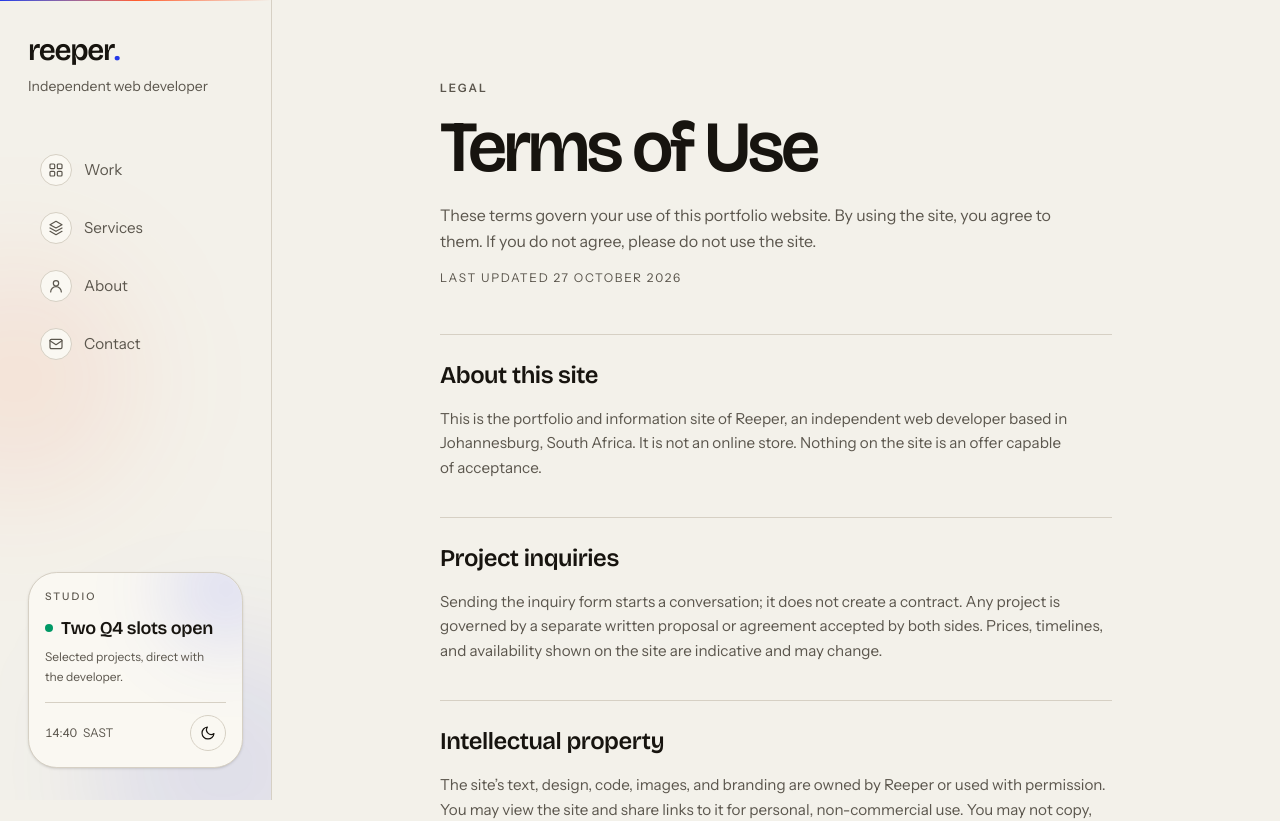
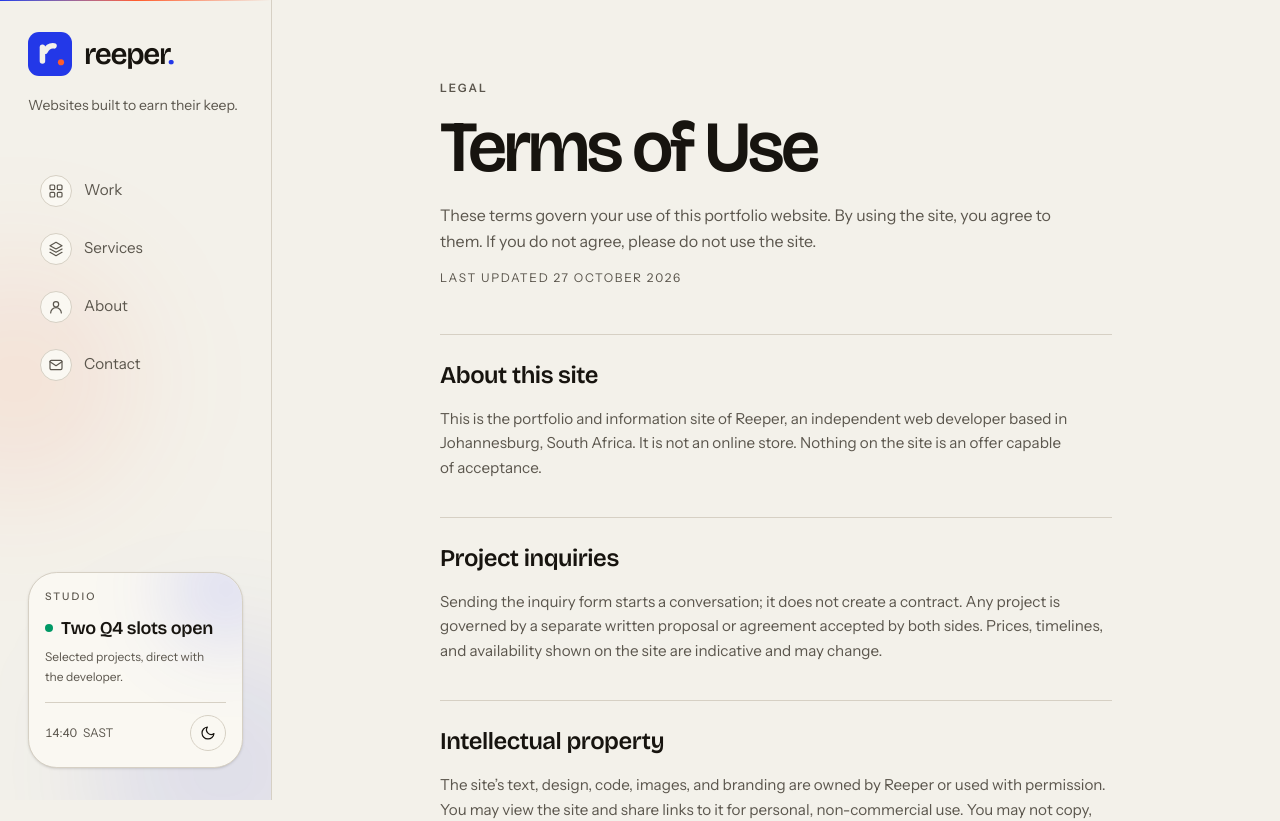
Before and after one commit to reeperx/reeper-portfolio, a Next.js app: page /terms in a window 1280 px wide. Shown: the top 821 px of the page. Built offline with nearby package versions, Linux system fonts and the light colour scheme.

Commit message:
feat: replace sidebar wordmark with logo lockup
Add a compact blue-and-orange Reeper mark, pair it with the wordmark, and replace the generic role line with the brand tagline.

```diff
--- /dev/null
+++ b/src/components/logo.tsx
@@ -0,0 +1,21 @@
+export function LogoMark({ className }: { className?: string }) {
+  return (
+    <svg
+      aria-hidden="true"
+      className={className}
+      fill="none"
+      focusable="false"
+      viewBox="0 0 64 64"
+    >
+      <rect width="64" height="64" rx="16" fill="#2338e8" />
+      <rect x="17" y="18" width="8" height="28" rx="4" fill="#f3f1ea" />
+      <path
+        d="M25 28c2.8-5.6 7.4-8.5 12.9-7.8"
+        stroke="#f3f1ea"
+        strokeLinecap="round"
+        strokeWidth="8"
+      />
+      <circle cx="48" cy="44" r="4.5" fill="#ff5c2b" />
+    </svg>
+  );
+}
--- a/src/components/site-sidebar.tsx
+++ b/src/components/site-sidebar.tsx
@@ -8,6 +8,7 @@ import {
   ServicesIcon,
   WorkIcon,
 } from "@/components/icons";
+import { LogoMark } from "@/components/logo";
 import { ThemeToggle } from "@/components/theme-toggle";
 import { site } from "@/content/site";
 import { cn } from "@/lib/utils";
@@ -40,12 +41,18 @@ export function SiteSidebar() {
       <div className="relative">
         <Link
           href="/#top"
-          className="inline-flex w-fit items-baseline font-display text-3xl font-semibold tracking-[-0.045em]"
+          aria-label={`${site.name} — home`}
+          className="inline-flex w-fit items-center gap-3"
         >
-          {site.wordmark}
-          <span className="text-link">.</span>
+          <LogoMark className="size-11 shrink-0" />
+          <span className="font-display text-3xl font-semibold tracking-[-0.045em]">
+            {site.wordmark}
+            <span className="text-link">.</span>
+          </span>
         </Link>
-        <p className="mt-2 text-sm text-muted-foreground">{site.role}</p>
+        <p className="mt-3 max-w-[14rem] text-sm leading-relaxed text-muted-foreground">
+          {site.tagline}
+        </p>
       </div>
 
       <nav aria-label="Primary" className="relative mt-12">
--- a/src/content/site.ts
+++ b/src/content/site.ts
@@ -2,6 +2,7 @@ export const site = {
   name: "Reeper",
   wordmark: "reeper",
   role: "Independent web developer",
+  tagline: "Websites built to earn their keep.",
   location: "Johannesburg, South Africa",
   shortLocation: "Johannesburg",
   timeZone: "Africa/Johannesburg",
```
Also changed, not shown: 2 other files (tests, documents, lock files or other folders).
